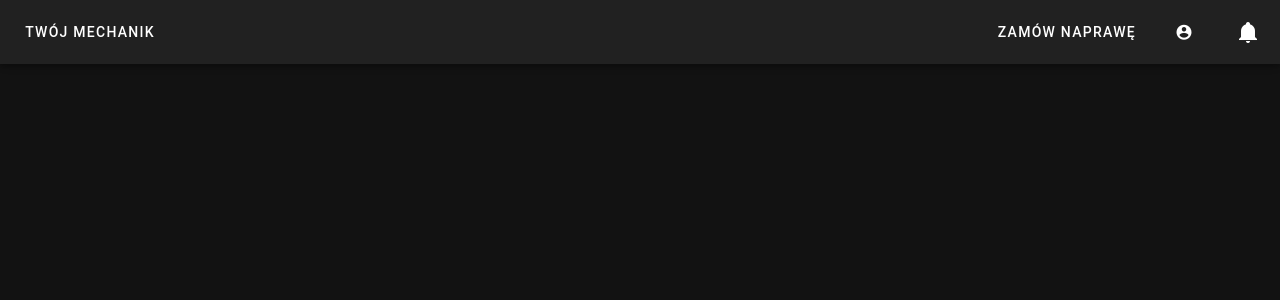
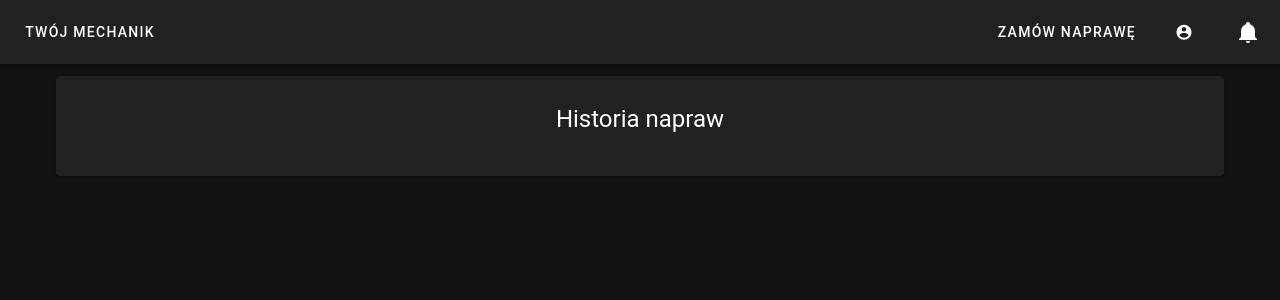
Before and after one commit to Lecrut/YourCarMechanic, a Nuxt app: page /user/history in a window 1280 px wide. Shown: the top 300 px of the page. Built offline with nearby package versions, Linux system fonts and the light colour scheme.

Commit message:
copy repair cards to different views

```diff
--- a/components/user/repairDetails.vue
+++ b/components/user/repairDetails.vue
@@ -13,7 +13,7 @@ const props = defineProps<{
   isCompany: boolean
 }>()
 
-const {fix} = toRefs(props)
+const {fix, isCompany} = toRefs(props)
 
 const {t} = useI18n()
 const workshopsStore = useWorkshopStore()
@@ -26,7 +26,7 @@ function close() {
 }
 
 watch(isDialogShown, async (newValue) => {
-  if (newValue && fix.value && fix.value.companyRef) {
+  if (newValue && fix.value && fix.value.companyRef && !isCompany.value) {
     workshop.value = await workshopsStore.getWorkshopByRef(fix.value.companyRef)
   }
 })
@@ -58,7 +58,7 @@ watch(isDialogShown, async (newValue) => {
             />
 
             <workshop-card
-                v-if="workshop"
+                v-if="workshop && !isCompany"
                 :workshop="workshop"
                 :book-fix="close"
                 :is-presentation="true"
--- a/locales/en.json
+++ b/locales/en.json
@@ -199,7 +199,11 @@
     "user": "User"
   },
   "notifications": {
-    "title": "Active fixes"
+    "title": "Active fixes",
+    "openDetails": "Open details"
+  },
+  "history": {
+    "title": "Fixes history"
   },
   "universal": {
     "save": "Save",
--- a/locales/pl.json
+++ b/locales/pl.json
@@ -202,6 +202,9 @@
     "title": "Aktywne naprawy",
     "openDetails": "Otwórz"
   },
+  "history": {
+    "title": "Historia napraw"
+  },
   "universal": {
     "save": "Zapisz",
     "close": "Zamknij",
--- a/models/fix.ts
+++ b/models/fix.ts
@@ -1,6 +1,7 @@
 import {type INotification, mapINotification} from "~/models/notification";
 import {type ICar, mapICar} from "~/models/car";
 
+// todo: add client phone
 export interface IFix {
     date: Date,
     bookDate: Date,
--- a/pages/company/index.vue
+++ b/pages/company/index.vue
@@ -2,6 +2,8 @@
 definePageMeta({
   layout: 'company',
 })
+
+const {t} = useI18n()
 
 const authStore = useAuthStore()
 const {company} = storeToRefs(authStore)
@@ -17,5 +19,21 @@ onMounted(async () => {
 </script>
 
 <template>
-  <!--todo: inbox view - scroll view on the left side and fix details on right-->
+  <!--  todo: add filters and for instance search in previous-->
+  <v-card-text>
+    <v-row justify="center">
+      <v-col
+          v-for="(item) in fixes"
+          cols="12"
+          lg="4"
+          md="6"
+          sm="12"
+      >
+        <repair-card
+            :is-company="true"
+            :fix="item"
+        />
+      </v-col>
+    </v-row>
+  </v-card-text>
 </template>
--- a/pages/user/history.vue
+++ b/pages/user/history.vue
@@ -2,8 +2,49 @@
 definePageMeta({
   layout: 'user',
 })
+
+const {t} = useI18n()
+
+const authStore = useAuthStore()
+const {user} = storeToRefs(authStore)
+
+const fixStore = useFixesStore()
+const {fixes} = storeToRefs(fixStore)
+
+onMounted(async () => {
+  if (user.value)
+    await fixStore.getUserFixes(user.value)
+//   todo: get only historical fixes
+})
+
 </script>
 
 <template>
-
+  <v-container class="h-auto my-15">
+    <v-card
+        class="pa-5"
+    >
+      <v-card-title>
+        <div class="text-h5 mb-2 " align="center">
+          {{ t('history.title') }}
+        </div>
+      </v-card-title>
+      <v-card-text>
+        <v-row justify="center">
+          <v-col
+              v-for="(item) in fixes"
+              cols="12"
+              lg="4"
+              md="6"
+              sm="12"
+          >
+            <repair-card
+                :is-company="false"
+                :fix="item"
+            />
+          </v-col>
+        </v-row>
+      </v-card-text>
+    </v-card>
+  </v-container>
 </template>
--- a/pages/user/notifications.vue
+++ b/pages/user/notifications.vue
@@ -27,7 +27,7 @@ onMounted(async () => {
           {{ t('notifications.title') }}
         </div>
       </v-card-title>
-      <v-card-title>
+      <v-card-text>
         <v-row justify="center">
           <v-col
               v-for="(item) in fixes"
@@ -42,7 +42,7 @@ onMounted(async () => {
             />
           </v-col>
         </v-row>
-      </v-card-title>
+      </v-card-text>
     </v-card>
   </v-container>
 </template>
```
